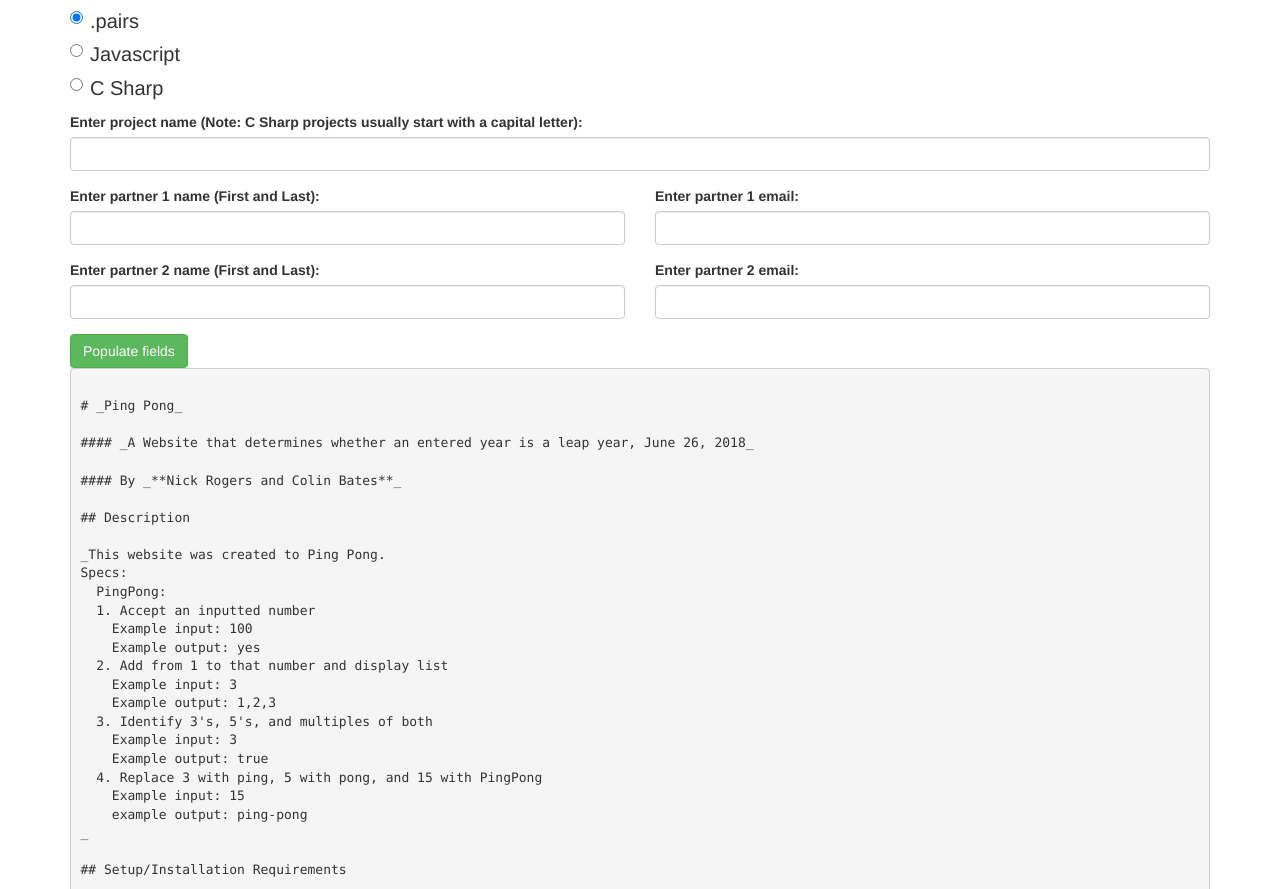
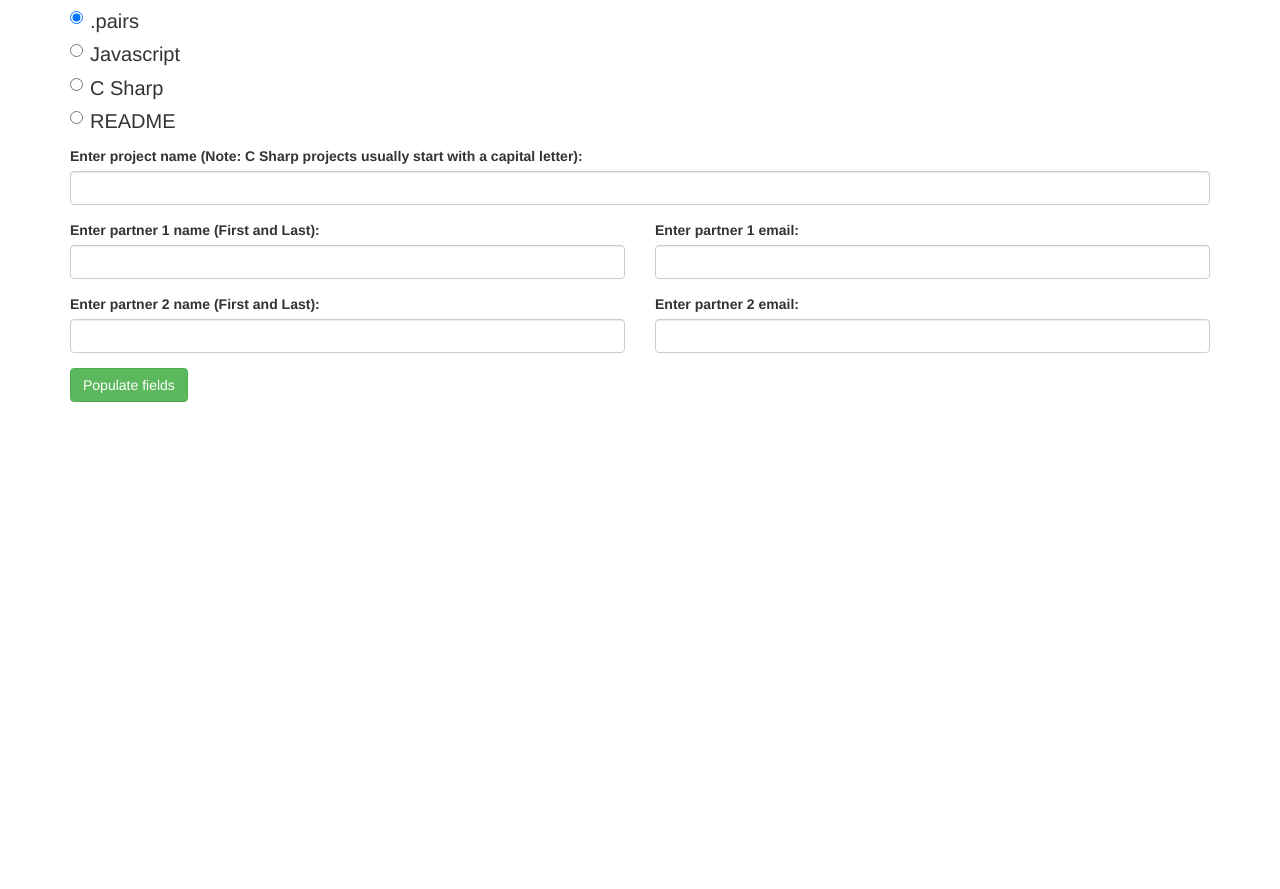
Before and after one commit to RogersNL/new-project, a plain HTML site: page index.html in a window 1280 px wide. Shown: the part 63-952 px from the top of the page. After the commit the page ends 800 px from the top, so only its background shows below. Drawn offline with Linux system fonts and the light colour scheme.

```diff
--- a/index.html
+++ b/index.html
@@ -28,6 +28,12 @@
             <label>
               <input type="radio" name="template" value="csharp">
               C Sharp
+            </label>
+          </div>
+          <div class="radio readme-click">
+            <label>
+              <input type="radio" name="template" value="readme">
+              README
             </label>
           </div>
           <div class="form-group">
@@ -191,32 +197,21 @@
           <p>git-pair-commit -m "Create Initial Project Folder."</p>
         </div>
       </div>
-      <div class=" readme-template">
+      <div class="initial-hidden readme-template">
+        <h2>README Template</h2>
         <pre>
           <code>
-# _Ping Pong_
+# _<span class="project-name"></span>_
 
-#### _A Website that determines whether an entered year is a leap year, June 26, 2018_
+#### _A Website that ... *FILL THIS OUT*, *UPDATE* June 26, 2018_
 
-#### By _**Nick Rogers and Colin Bates**_
+#### By _**<span class="partner1-fullname"></span> and <span class="partner2-fullname"></span>**_
 
 ## Description
 
-_This website was created to Ping Pong.
+_This website was created to... *FILL THIS OUT*.
 Specs:
-  PingPong:
-  1. Accept an inputted number
-    Example input: 100
-    Example output: yes
-  2. Add from 1 to that number and display list
-    Example input: 3
-    Example output: 1,2,3
-  3. Identify 3's, 5's, and multiples of both
-    Example input: 3
-    Example output: true
-  4. Replace 3 with ping, 5 with pong, and 15 with PingPong
-    Example input: 15
-    example output: ping-pong
+1. *FILL THIS OUT*
 _
 
 ## Setup/Installation Requirements
@@ -229,8 +224,8 @@ _No known bugs._
 
 ## Support and contact details
 
-_Nick Rogers email: amellocello@msn.com_
-_Colin Bates email: dragonflylord@gmail.com_
+_<span class="partner1-fullname"></span> email: <span class="partner-email1"></span>_
+_<span class="partner2-fullname"></span> email: <span class="partner-email2"></span>_
 
 ## Technologies Used
 
@@ -240,7 +235,7 @@ _Created with Atom editor.  Use any browser to view._
 
 *No license required*
 
-Copyright (c) 2018 **_Nick Rogers and Colin Bates_**
+Copyright (c) 2018 **_<span class="partner1-fullname"></span> and <span class="partner2-fullname"></span>_**
           </code>
         </pre>
       </div>
--- a/js/scripts.js
+++ b/js/scripts.js
@@ -38,6 +38,11 @@ $(document).ready(function(){
     if (inputtedTemplate === "pairs" && (inputtedPartner1Email === "" || inputtedPartner2Email === "")) {
       alert("nice email :thinking:");
     }
+    if (inputtedTemplate === "readme") {
+      if (inputtedProjectName === "" || inputtedPartner1Name === "" || inputtedPartner2Name === "" || inputtedPartner1Email === "" || inputtedPartner2Email === "") {
+        alert("for best results, fill all fields. thxxxx")
+      }
+    }
     //Populate fields
     $(".project-name").text(inputtedProjectName);
     $(".partner1-fullname").text(inputtedPartner1Name);
@@ -52,14 +57,22 @@ $(document).ready(function(){
       $(".pairs-template").fadeIn();
       $(".javascript").hide();
       $(".CSharp").hide();
+      $(".readme-template").hide();
     } else if (inputtedTemplate === "javascript") {
       $(".pairs-template").hide();
       $(".javascript").fadeIn();
       $(".CSharp").hide();
+      $(".readme-template").hide();
     } else if (inputtedTemplate === "csharp") {
       $(".pairs-template").hide();
       $(".javascript").hide();
       $(".CSharp").fadeIn();
+      $(".readme-template").hide();
+    } else if (inputtedTemplate === "readme") {
+      $(".pairs-template").hide();
+      $(".javascript").hide();
+      $(".CSharp").hide();
+      $(".readme-template").fadeIn();
     } else {
       alert("Idk how you managed to get this option...");
     }
```
Also changed, not shown: 1 other file.
